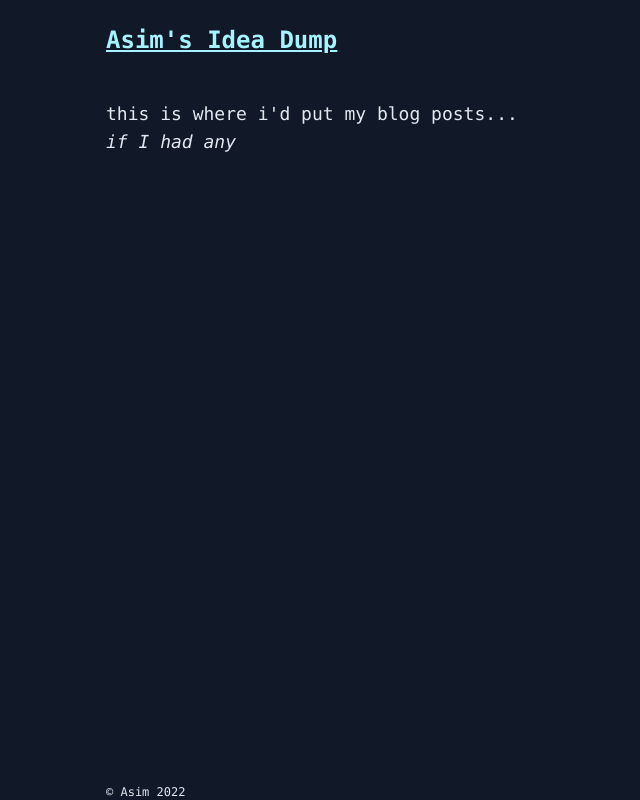
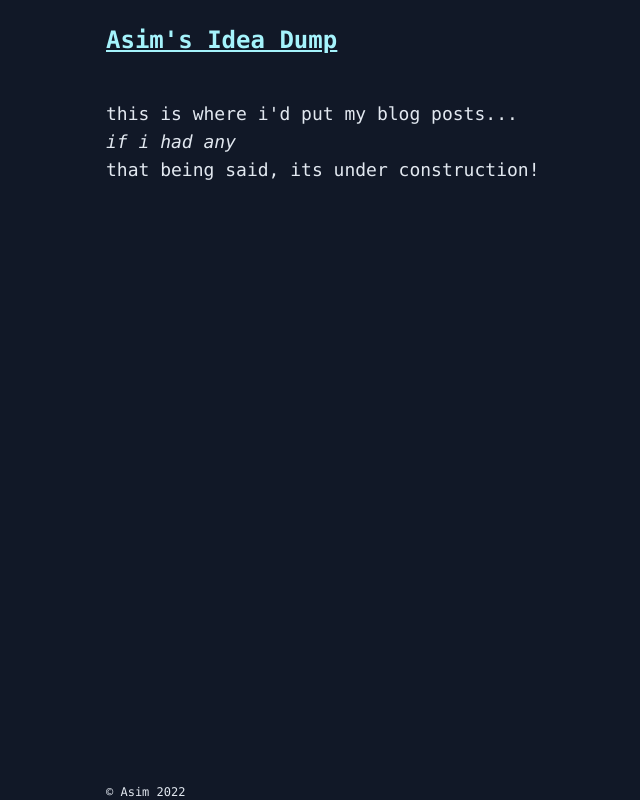
Before and after one commit to aseeeem/my-page, a Next.js app: page /blog in a window 1280 px wide. Shown: the whole page, without its empty margins (54-694 px from the left). Built offline with nearby package versions, Linux system fonts and the light colour scheme.

Commit message:
hooray for abstractions

```diff
--- a/app/blog/page.tsx
+++ b/app/blog/page.tsx
@@ -1,3 +1,5 @@
+import FadeInText from "../../components/FadeInText";
+
 /**
  * list of blog pages available
  * the subroute [slug]/page.tsx will do the actual article rendering
@@ -6,7 +8,12 @@ export default function BlogPage({ params }) {
   return (
     <article>
       <p>this is where i'd put my blog posts...</p>
-      <p className="italic">if I had any</p>
+      <FadeInText delay={2}>
+        <span className="italic">if i had any</span>
+      </FadeInText>
+      <FadeInText delay={4}>
+        that being said, its under construction!
+      </FadeInText>
     </article>
   );
 }
--- a/app/page.tsx
+++ b/app/page.tsx
@@ -1,4 +1,5 @@
 import Link from "next/link";
+import FadeInText from "../components/FadeInText";
 
 export default function Page() {
   return (
@@ -14,9 +15,11 @@ export default function Page() {
       <section className="h-full">
         <article className="lg:text-2xl text-justify lowercase">
           <p className="pb-4 animate-fade-in">i like all things web dev</p>
-          <p className="opacity-0 animate-fade-in [animation-delay:2s] [animation-fill-mode:forwards] underline">
-            <Link href="/blog">checkout my latest article</Link>
-          </p>
+          <FadeInText delay={2}>
+            <Link className="underline" href="/blog">
+              checkout my latest article
+            </Link>
+          </FadeInText>
         </article>
       </section>
     </div>
--- /dev/null
+++ b/components/FadeInText.tsx
@@ -0,0 +1,13 @@
+import { PropsWithChildren } from "react";
+
+type FadeInProps = {
+  /** applies to the animation-delay attribute */
+  delay: number;
+};
+export default function FadeInText({
+  delay,
+  children,
+}: PropsWithChildren<FadeInProps>) {
+  const classList = `opacity-0 [animation-delay:${delay}s] [animation-fill-mode:forwards] animate-fade-in`;
+  return <p className={classList}>{children}</p>;
+}
```
